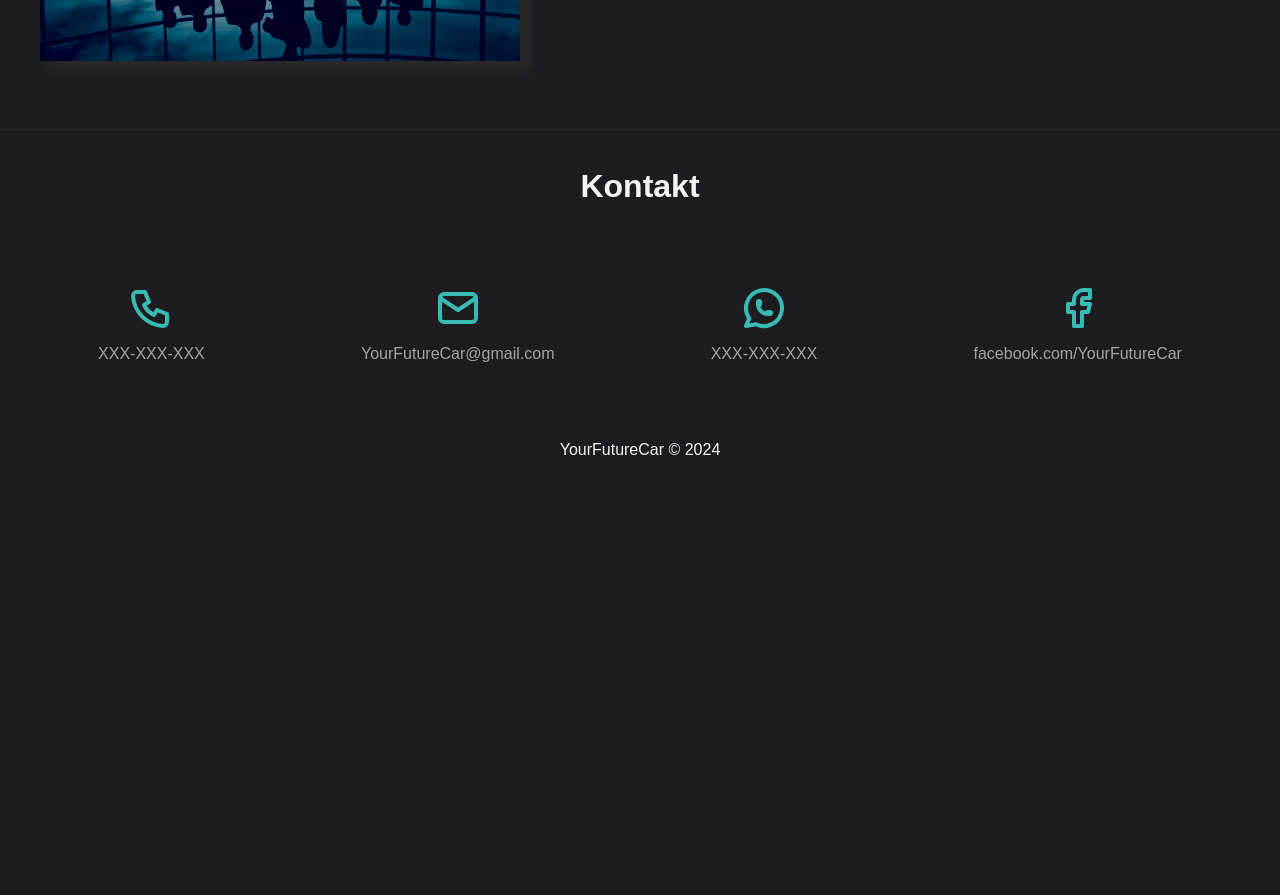
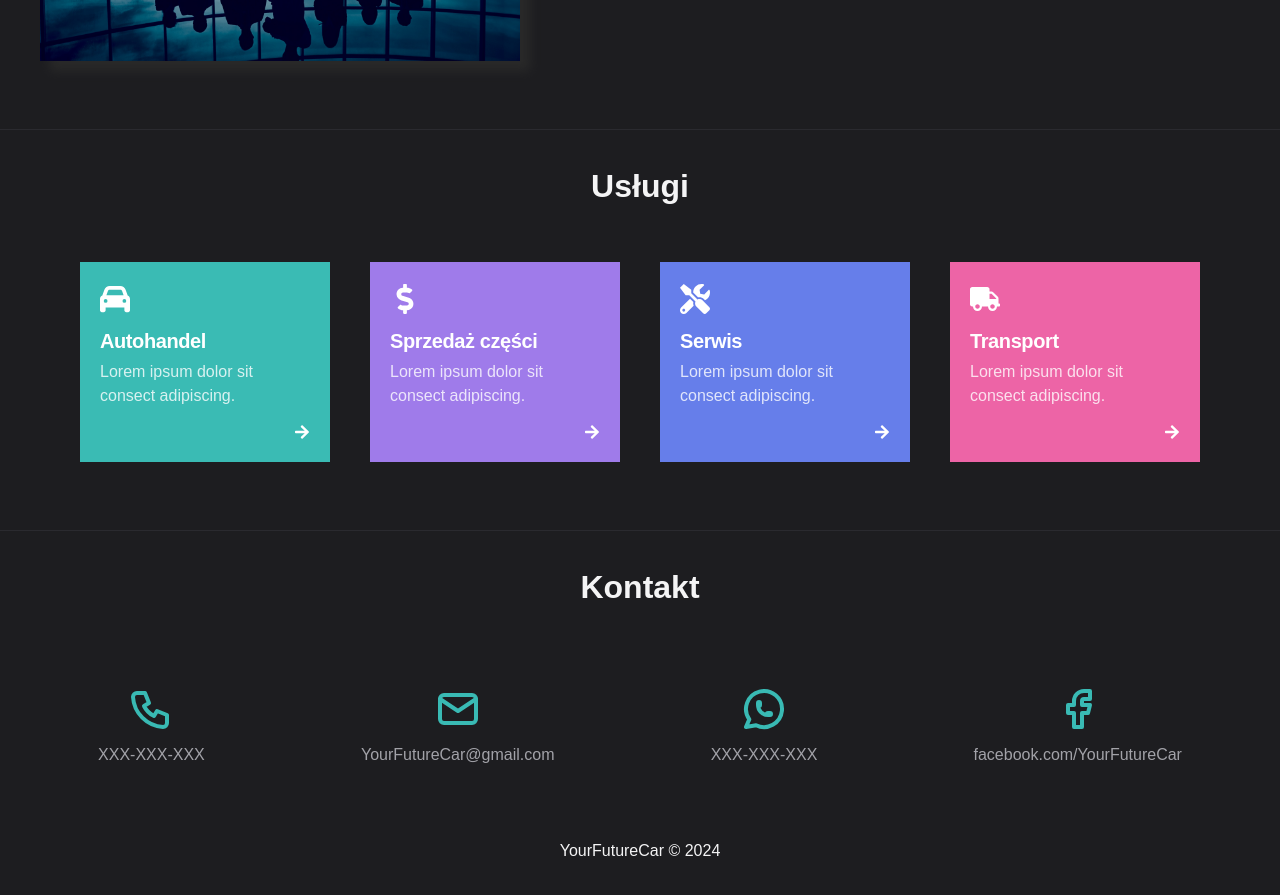
Before and after one commit to barteczko14/car-dealership, a Next.js app: page / in a window 1280 px wide. Shown: the part 1000-1895 px from the top of the page. Before the commit the page ends 1502 px from the top, so only its background shows below. Built offline with nearby package versions, Linux system fonts and the light colour scheme.

Commit message:
creating a services section

```diff
--- a/app/page.js
+++ b/app/page.js
@@ -1,5 +1,6 @@
 import AboutUs from '@/components/AboutUs'
 import Hero from '@/components/Hero'
+import Services from '@/components/Services'
 import React from 'react'
 
 export default function Home() {
@@ -7,7 +8,7 @@ export default function Home() {
 		<>
 			<Hero></Hero>
 			<AboutUs></AboutUs>
-
+			<Services></Services>
 		</>
 	)
 }
--- a/components/Navbar.js
+++ b/components/Navbar.js
@@ -14,7 +14,7 @@ const Navbar = () => {
 				<Link className={classes.link} href='/'>
 					O nas
 				</Link>
-				<Link className={classes.link} href='/'>
+				<Link className={classes.link} href='#services'>
 					Usługi
 				</Link>
 				<Link className={classes.link} href='#kontakt'>
@@ -42,10 +42,10 @@ const Navbar = () => {
 						<Link onClick={() => setNav(!nav)} className={classes.mobile_link} href='/'>
 							O nas
 						</Link>
-						<Link onClick={() => setNav(!nav)} className={classes.mobile_link} href='/'>
+						<Link onClick={() => setNav(!nav)} className={classes.mobile_link} href='#services'>
 							Usługi
 						</Link>
-						<Link onClick={() => setNav(!nav)} className={classes.mobile_link} href='/'>
+						<Link onClick={() => setNav(!nav)} className={classes.mobile_link} href='#kontakt'>
 							Kontakt
 						</Link>
 					</div>
--- /dev/null
+++ b/components/Services.js
@@ -0,0 +1,42 @@
+import React from 'react'
+import classes from './Services.module.css'
+import Title from './Title'
+import { FaCar } from 'react-icons/fa6'
+import { FaTruck, FaTools, FaDollarSign, FaArrowRight } from 'react-icons/fa'
+const Services = () => {
+	return (
+		<div className={classes.wrapper}>
+			<section id='services' className={classes.services_container}>
+				<Title>Usługi</Title>
+				<div className={classes.services}>
+					<div className={`${classes.service} ${classes.color_one}`}>
+						<FaCar className={classes.icon} />
+						<h4 className={classes.service_title}>Autohandel</h4>
+						<p className={classes.service_description}>Lorem ipsum dolor sit consect adipiscing.</p>
+						<FaArrowRight className={classes.arrow_icon} />
+					</div>
+					<div className={`${classes.service} ${classes.color_two}`}>
+						<FaDollarSign className={classes.icon} />
+						<h4 className={classes.service_title}>Sprzedaż części</h4>
+						<p className={classes.service_description}>Lorem ipsum dolor sit consect adipiscing.</p>
+						<FaArrowRight className={classes.arrow_icon} />
+					</div>
+					<div className={`${classes.service} ${classes.color_three}`}>
+						<FaTools className={classes.icon} />
+						<h4 className={classes.service_title}>Serwis</h4>
+						<p className={classes.service_description}>Lorem ipsum dolor sit consect adipiscing.</p>
+						<FaArrowRight className={classes.arrow_icon} />
+					</div>
+					<div className={`${classes.service} ${classes.color_four}`}>
+						<FaTruck className={classes.icon} />
+						<h4 className={classes.service_title}>Transport</h4>
+						<p className={classes.service_description}>Lorem ipsum dolor sit consect adipiscing.</p>
+						<FaArrowRight className={classes.arrow_icon} />
+					</div>
+				</div>
+			</section>
+		</div>
+	)
+}
+
+export default Services
--- /dev/null
+++ b/components/Services.module.css
@@ -0,0 +1,63 @@
+.wrapper {
+	max-width: 80rem;
+	margin: 0 auto;
+}
+.services_container {
+	color: #a2a2a8;
+	border-top: 0.1px solid rgba(46, 46, 51, 0.79);
+	margin-top: 3rem;
+	padding: 0 1.25rem;
+	display: flex;
+	align-items: center;
+	justify-content: center;
+	flex-direction: column;
+}
+.services {
+	display: flex;
+	align-items: center;
+	justify-content: center;
+	flex-direction: row;
+	flex-wrap: wrap;
+}
+.service {
+	display: flex;
+	align-items: start;
+	justify-content: center;
+	flex-direction: column;
+	padding: 20px;
+	width: 250px;
+	height: 200px;
+	background-color: aqua;
+	margin: 20px;
+	color: #fff;
+}
+.service_title {
+	font-weight: 900;
+	letter-spacing: -0.02em;
+	font-size: 1.25rem;
+	line-height: 1.5;
+	margin-bottom: 0.25rem;
+}
+.icon {
+	font-size: 30px;
+	margin-bottom: 0.75rem;
+}
+.service_description {
+	opacity: 0.8;
+	margin-bottom: 1rem;
+}
+.arrow_icon {
+	align-self: end;
+}
+.color_one {
+	background-color: #3abbb4;
+}
+.color_two {
+	background-color: #9f7bea;
+}
+.color_three {
+	background-color: #667eea;
+}
+.color_four {
+	background-color: #ed64a6;
+}
```
